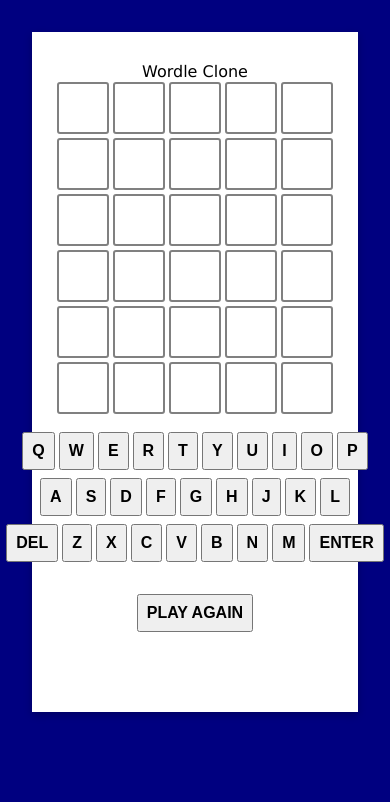
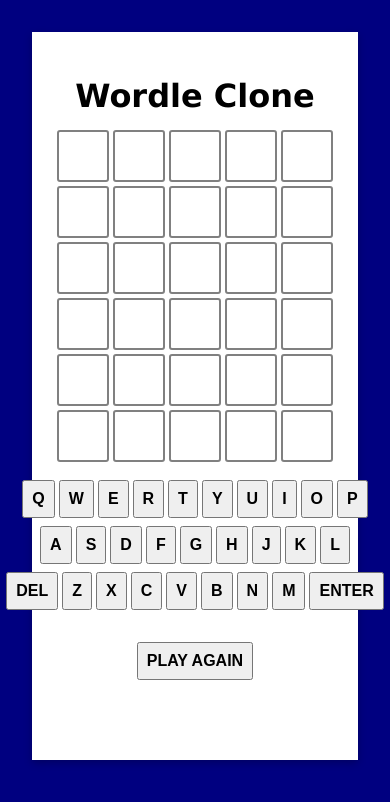
Before and after one commit to emlegweak/wordle-clone, a plain HTML site: page index.html in a window 390 px wide. Drawn offline with nearby package versions, Linux system fonts and the light colour scheme.

Commit message:
media queries on safari

```diff
--- a/style.css
+++ b/style.css
@@ -133,6 +133,12 @@ table {
     border-collapse: collapse;
     border-spacing: 0;
 }
+
+/*
+=====================================
+general
+=====================================
+*/
 html{
     font-family:Verdana, Geneva, Tahoma, sans-serif;
     background: navy;
@@ -147,6 +153,9 @@ body{
 
 h1 {
     text-align: center;
+    font-size: 2rem;
+    font-weight: 800;
+    padding: 1rem 0;
 }
 
 /*
@@ -230,6 +239,7 @@ media queries
    }
    #keyboard-cont{
     width: 100%;
+    overflow: auto;
    }
    .keyboard-button{
     font-size: 0.75rem;
@@ -239,6 +249,7 @@ media queries
    #keyboard-cont div {
        width: 100%;
        justify-content: center;
+       overflow: auto;
    }
 
 }
```
